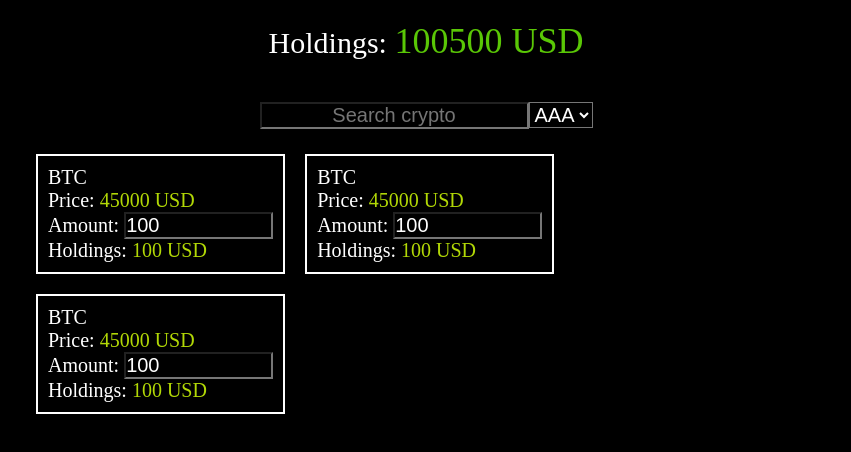
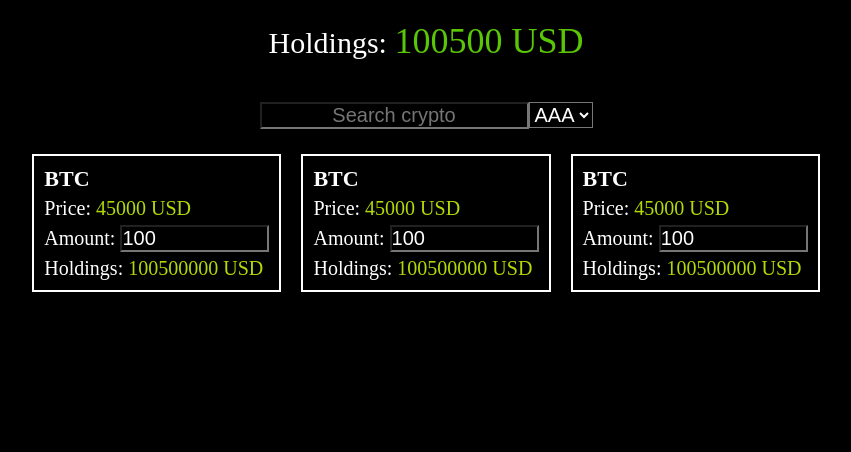
Before and after one commit to JollyR0ger42/crypto-counter, a Vue app: page / in a window 1280 px wide. Shown: the top 452 px of the page, without its empty margins (214-1065 px from the left). Built offline with nearby package versions, Linux system fonts and the light colour scheme.

Commit message:
stylize card

```diff
--- a/src/App.vue
+++ b/src/App.vue
@@ -6,19 +6,19 @@
       <span class="app__summary__holdings">{{holdings}} {{currency}}</span>
     </div>
     <app-select class="app__select" />
-    <list-of-crypto />
+    <crypto-list />
   </div>
 </div>
 </template>
 
 <script>
 import AppSelect from './components/AppSelect.vue'
-import ListOfCrypto from './components/ListOfCrypto.vue'
+import CryptoList from './components/CryptoList.vue'
 
 export default {
   components: {
     AppSelect,
-    ListOfCrypto
+    CryptoList
   },
 
   data () {
@@ -41,7 +41,7 @@
 }
 
 .app {
-  max-width: 800px;
+  max-width: 900px;
   display: flex;
   flex-direction: column;
   align-items: center;
--- a/src/components/CryptoCard.vue
+++ b/src/components/CryptoCard.vue
@@ -1,14 +1,15 @@
 <template>
   <div class="crypto-card">
-    <p>{{name}}</p>
+    <p class="crypto-card__title">{{name}}</p>
     <p>Price:
       <span class="crypto-card__price">{{price}} {{currency}}</span>
     </p>
-    <p>Amount:
+    <div class="crypto-card__amount">
+      <span class="crypto-card__amount__label">Amount:</span>
       <input size="10" class="crypto-card__amount__input" v-model="amount">
-    </p>
+    </div>
     <p>Holdings:
-      <span class="crypto-card__price">100 USD</span>
+      <span class="crypto-card__price">100500000 USD</span>
     </p>
   </div>
 </template>
@@ -36,8 +37,31 @@
   border: 2px solid #fff;
   font-size: 1rem;
 
+  & > *:not(:last-child) {
+    margin-bottom: 5px;
+  }
+
+  &__title {
+    font-weight: bold;
+    font-size: 1.1rem;
+    margin-bottom: 10px;
+  }
+
   &__amount {
+    width: 100%;
+    display: flex;
+    align-items: center;
+    flex-wrap: wrap;
+
+    &__label {
+      flex: 0 1;
+    }
+
     &__input {
+      flex: 1 2;
+      width: 100%;
+      min-width: 100px;
+      margin-left: 5px;
       font-size: 1rem;
       background-color: rgba(0,0,0,0);
     }
--- /dev/null
+++ b/src/components/CryptoList.vue
@@ -0,0 +1,34 @@
+<template>
+  <div class="crypto-list">
+    <crypto-card class="crypto-list__card" />
+    <crypto-card class="crypto-list__card" />
+    <crypto-card class="crypto-list__card" />
+  </div>
+</template>
+
+<script>
+import CryptoCard from './CryptoCard.vue'
+
+export default {
+  name: 'ListOfCrypto',
+
+  components: {
+    CryptoCard
+  }
+}
+</script>
+
+<style lang="scss" scoped>
+.crypto-list {
+  display: flex;
+
+  &__card {
+    max-width: 250px;
+  }
+
+  @media (max-width: 600px) {
+    flex-direction: column;
+    align-items: center;
+  }
+}
+</style>
--- a/src/components/ListOfCrypto.vue
+++ /dev/null
@@ -1,19 +0,0 @@
-<template>
-  <div>
-    <crypto-card />
-    <crypto-card />
-    <crypto-card />
-  </div>
-</template>
-
-<script>
-import CryptoCard from './CryptoCard.vue'
-
-export default {
-  name: 'ListOfCrypto',
-
-  components: {
-    CryptoCard
-  }
-}
-</script>
```
